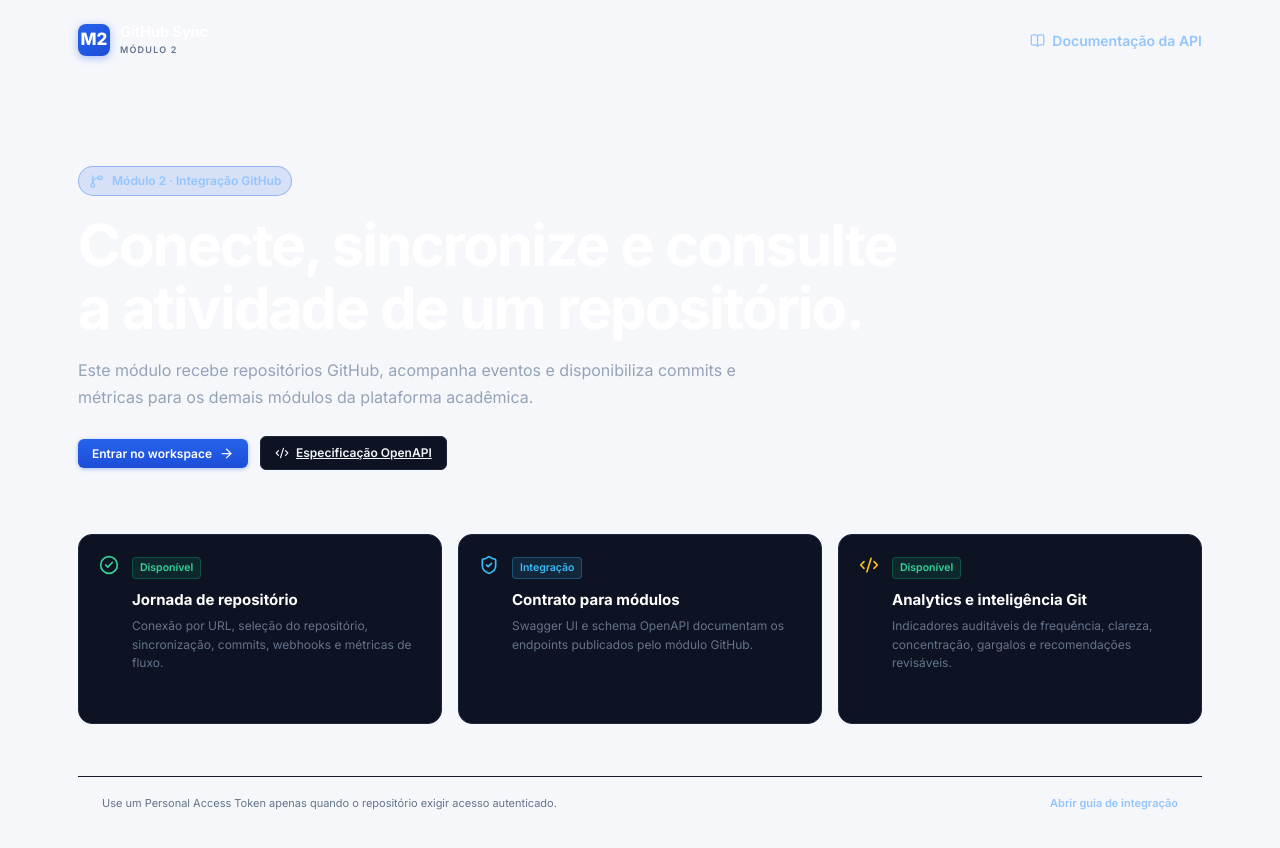
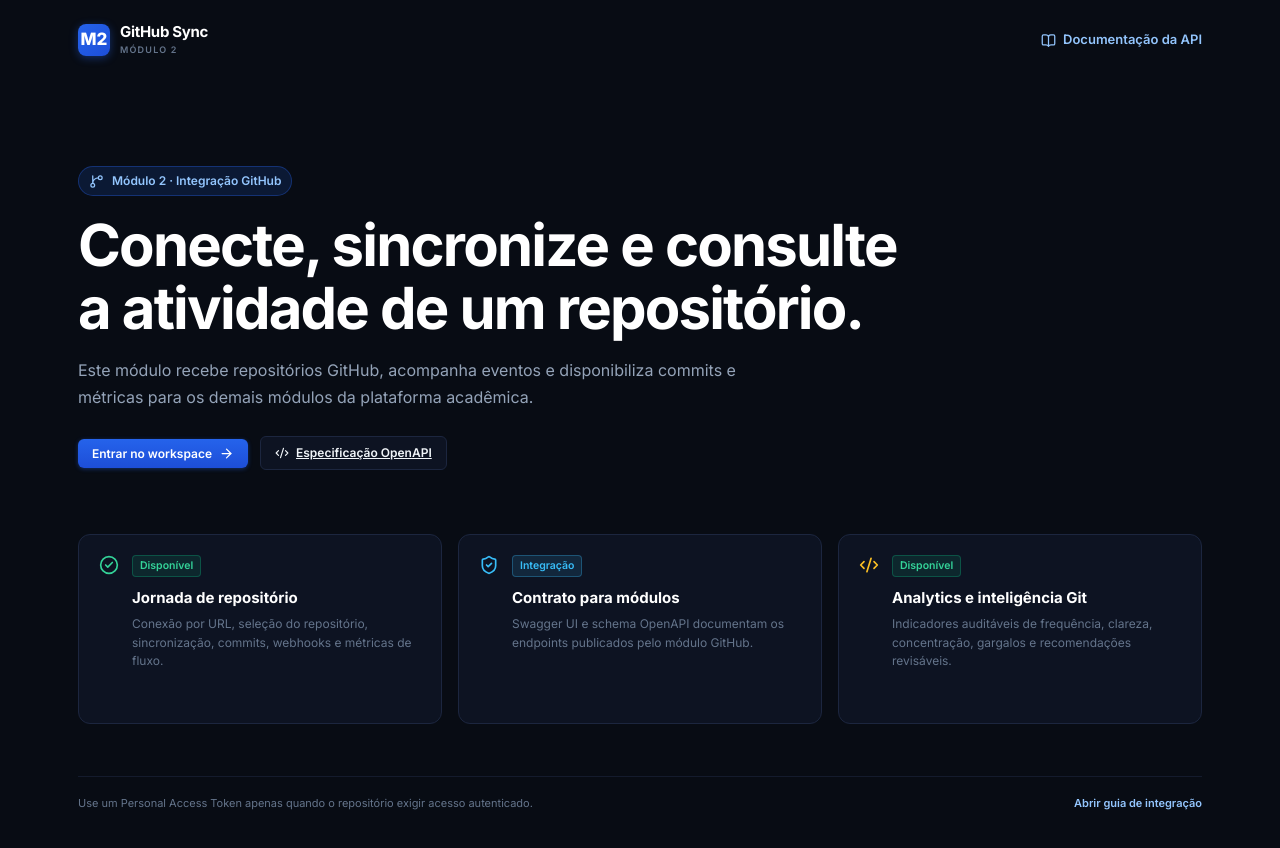
Before and after one commit to EduardoFdeM/ai-platform-github-service, a React (Vite) app in the folder frontend/: page / in a window 1280 px wide. Shown: the top 848 px of the page. Built offline with nearby package versions, Linux system fonts and the light colour scheme; no server answers.

Commit message:
fix(ui): isolate legacy theme from current screens

```diff
--- a/frontend/src/components/legacy/LegacyDashboard.tsx
+++ b/frontend/src/components/legacy/LegacyDashboard.tsx
@@ -80,11 +80,6 @@
   const [addRepoLoading, setAddRepoLoading] = useState(false)
   const [addRepoError, setAddRepoError] = useState<string | null>(null)
   const [simSecret, setSimSecret] = useState('')
-
-  // Alternar tema
-  useEffect(() => {
-    document.documentElement.setAttribute('data-theme', theme)
-  }, [theme])
 
   const toggleTheme = () => {
     setTheme((prev) => (prev === 'light' ? 'dark' : 'light'))
@@ -280,7 +275,7 @@
   }
 
   return (
-    <div className="app-shell">
+    <div className="legacy-root app-shell" data-theme={theme}>
       {/* TOPBAR HEADER */}
       <header className="header-topbar">
         <div className="header-inner">
--- a/frontend/src/components/legacy/legacy.css
+++ b/frontend/src/components/legacy/legacy.css
@@ -1,8 +1,10 @@
+@scope (.legacy-root) {
+
 /* ==========================================================================
    Design System Módulo 6 · Guia de Identidade Visual Oficial (2026-2)
    ========================================================================== */
 
-:root {
+:scope {
   /* Marca */
   --color-primary: #1E2A5A;
   --color-primary-hover: #2F3F7F;
@@ -51,7 +53,7 @@
   --radius-lg: 14px;
 }
 
-[data-theme="dark"] {
+:scope[data-theme="dark"] {
   --color-bg: #0F1220;
   --color-surface: #181C2E;
   --color-surface-hover: #1F243B;
@@ -64,13 +66,13 @@
 }
 
 /* Base Reset */
-* {
+:scope, * {
   box-sizing: border-box;
   margin: 0;
   padding: 0;
 }
 
-html, body {
+:scope {
   width: 100%;
   min-height: 100vh;
   background-color: var(--color-bg);
@@ -82,7 +84,7 @@
   -webkit-font-smoothing: antialiased;
 }
 
-#root {
+:scope {
   min-height: 100vh;
   display: flex;
   flex-direction: column;
@@ -330,7 +332,7 @@
   gap: 12px;
 }
 
-[data-theme="dark"] .hero-banner {
+:scope[data-theme="dark"] .hero-banner {
   background: linear-gradient(135deg, rgba(30, 42, 90, 0.3) 0%, rgba(24, 28, 46, 0.5) 100%);
 }
 
@@ -484,3 +486,5 @@
   border-top: 1px solid var(--color-border);
   margin-top: auto;
 }
+
+}
```
Also changed, not shown: 4 other files (tests, documents, lock files or other folders).
